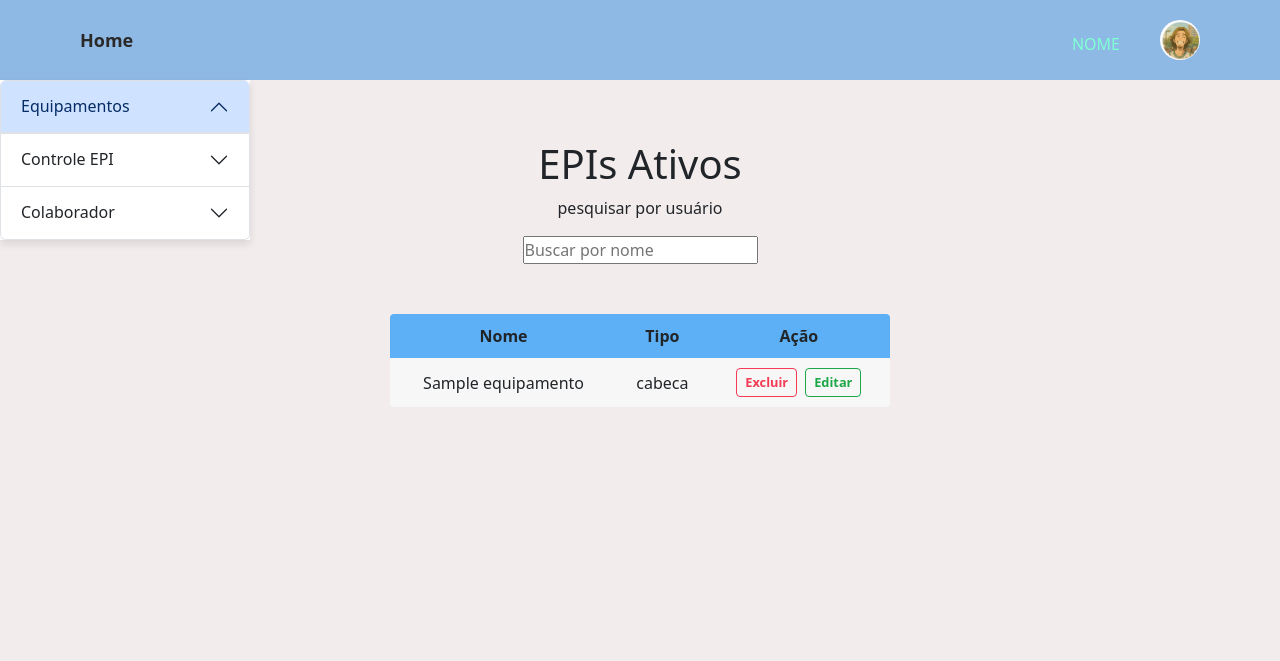
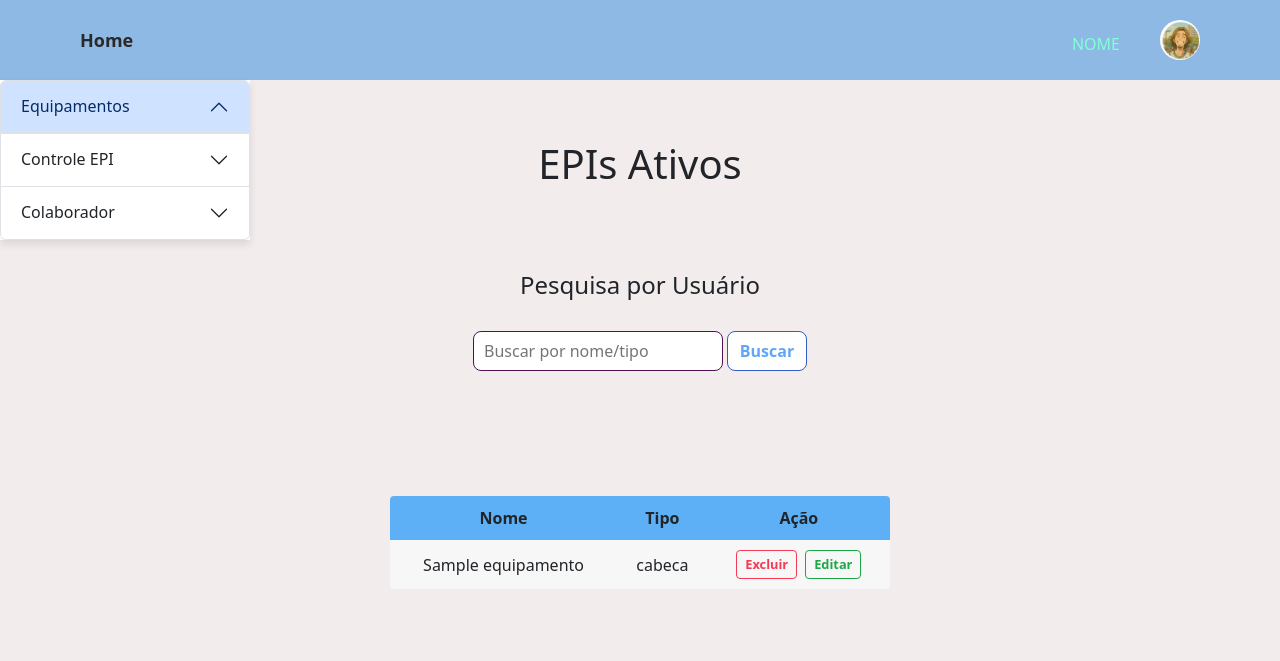
Before and after one commit to marcelovntr/epi, a Django app: page /listagem_epi/ in a window 1280 px wide. Shown: the top 661 px of the page. Run offline with Django 5.2, Linux system fonts and the light colour scheme; tables that the repository leaves empty hold one stand-in row (values such as "Sample post"); some libraries are stand-ins or nearby versions.

Commit message:
função buscar 100% OK em todas listagens e com css ok tbm

```diff
--- a/epi2025/epi/epi_app/static/epi_app/css/listagem_controle.css
+++ b/epi2025/epi/epi_app/static/epi_app/css/listagem_controle.css
@@ -97,3 +97,64 @@
     display: block;
     text-align: center;
 }
+
+.container-busca{
+    width: 50%;
+    min-height: 200px;
+    display: flex;
+    flex-direction: column;
+    justify-content: center;
+    align-items: center;
+    margin: 25px auto;
+    gap: 8px;
+}
+.container-busca form{
+    width: 90%;
+    height: 40px;
+    display: flex;
+    flex-direction: row;
+    justify-content: center;
+    align-items: center;
+    gap: 4px;
+    margin-top: 16px;
+}
+.container-busca input{
+    height: 40px;
+    width: 250px;
+    padding: 4px 10px;
+    border-radius: 8px;
+    border: 1px solid #4d1252;
+}
+.container-busca button{
+    height: 40px;
+    width: 80px;
+    padding: 6px;
+    border-radius: 8px;
+    border: 1px solid #355bc4;
+    background-color: #ffffff;
+    color: rgb(96, 166, 245);
+    font-weight: bold;
+    cursor: pointer;
+    transition: all 0.15s;
+}
+.container-busca button:hover{
+    background-color: rgb(93, 176, 245);
+    color: azure;
+    border: none;
+}
+.texto-icone{
+    width: 250px;
+    display: flex;
+    flex-direction: row;
+    justify-content: center;
+    align-items: center;
+    gap: 8px;
+}
+.texto-icone p {
+    margin: 0;
+    padding: 0;
+    line-height: 1;
+    font-size: 1.1em;
+    display: flex;
+    align-items: center;
+}
--- a/epi2025/epi/epi_app/static/epi_app/css/listagem_epi.css
+++ b/epi2025/epi/epi_app/static/epi_app/css/listagem_epi.css
@@ -109,3 +109,64 @@ justify-content: center;
     display: block;
     text-align: center;
 }
+
+.container-busca{
+    width: 50%;
+    min-height: 200px;
+    display: flex;
+    flex-direction: column;
+    justify-content: center;
+    align-items: center;
+    margin: 25px auto;
+    gap: 8px;
+}
+.container-busca form{
+    width: 90%;
+    height: 40px;
+    display: flex;
+    flex-direction: row;
+    justify-content: center;
+    align-items: center;
+    gap: 4px;
+    margin-top: 16px;
+}
+.container-busca input{
+    height: 40px;
+    width: 250px;
+    padding: 4px 10px;
+    border-radius: 8px;
+    border: 1px solid #4d1252;
+}
+.container-busca button{
+    height: 40px;
+    width: 80px;
+    padding: 6px;
+    border-radius: 8px;
+    border: 1px solid #355bc4;
+    background-color: #ffffff;
+    color: rgb(96, 166, 245);
+    font-weight: bold;
+    cursor: pointer;
+    transition: all 0.15s;
+}
+.container-busca button:hover{
+    background-color: rgb(93, 176, 245);
+    color: azure;
+    border: none;
+}
+.texto-icone{
+    width: 250px;
+    display: flex;
+    flex-direction: row;
+    justify-content: center;
+    align-items: center;
+    gap: 8px;
+}
+.texto-icone p {
+    margin: 0;
+    padding: 0;
+    line-height: 1;
+    font-size: 1.1em;
+    display: flex;
+    align-items: center;
+}
--- a/epi2025/epi/epi_app/templates/epi_app/global/index.html
+++ b/epi2025/epi/epi_app/templates/epi_app/global/index.html
@@ -6,6 +6,7 @@
     <meta charset="UTF-8">
     <meta name="viewport" content="width=device-width, initial-scale=1.0">
     <title>{% block title %}{% endblock title %}</title>
+    <link rel="icon" href="{% static 'epi_app/images/dasdasdas.png' %}" type="image/png">
     <link href="https://cdn.jsdelivr.net/npm/bootstrap@5.3.2/dist/css/bootstrap.min.css" rel="stylesheet">
     <script src="https://cdn.jsdelivr.net/npm/bootstrap@5.3.2/dist/js/bootstrap.bundle.min.js"></script>
     <link rel="stylesheet" href="{% static 'epi_app/css/index.css' %}">
--- a/epi2025/epi/epi_app/templates/epi_app/pages/listagem_epi.html
+++ b/epi2025/epi/epi_app/templates/epi_app/pages/listagem_epi.html
@@ -17,11 +17,24 @@
         {% endfor %}
     </ul>
 {%endif%}
+
 <main class='container-editar-epi'>
     <h1>EPIs Ativos</h1>
-        <p>pesquisar por usuário</p>
-        <input type="text" placeholder="Buscar por nome">
 
+    {% if epis %}
+        <div class="container-busca">
+            <h4>Pesquisa por Usuário</h4>
+            <form action="{% url 'listagem_equipamentos' %}" method="get">
+                <input type="text" name="pesquisa" placeholder="Buscar por nome/tipo">
+                <button type="submit">Buscar</button>
+            </form>
+            {% if pesquisa %}
+                <div class="texto-icone">
+                    <p>Busca: {{pesquisa}} </p>
+                    <a href="{% url 'listagem_equipamentos' %}"><img src="https://cdn-icons-png.freepik.com/512/5835/5835309.png" alt="fechar" width="30px"></a>
+                </div>
+            {% endif %}
+        </div>
 
         <table class="tabela-epi">
             <thead class="tabela-cabecalho-epi">
@@ -50,7 +63,18 @@
                 {% endfor %}
             </tbody>
         </table>
+    {% else %}
+        <div class="msg-sem-dados">
+            <img src="https://cdn-icons-png.flaticon.com/512/1022/1022319.png"
+            alt="sem dados" style="width: 300px; text-align: center;">
+            <p>Ainda não há dados disponíveis!</p>
+            <div class="linha">
 
+                <p>Inicie um registro por aqui:</p>
+                <a href="{% url 'cadastrar_equipamento' %} ">Registrar EPI</a>
+            </div>
+        </div>
+    {% endif %}
 </main>
 
 
--- a/epi2025/epi/epi_app/views.py
+++ b/epi2025/epi/epi_app/views.py
@@ -3,6 +3,7 @@ from django.contrib import messages
 from .models import Colaboradores, Equipamentos, Controle
 from django.views.decorators.http import require_POST
 from datetime import datetime
+from django.db.models import Q
 
 # Create your views here.
 def home(request):
@@ -64,7 +65,11 @@ def deletar_colaborador(request, id):
 def listagem_editar(request):
     pesquisa = request.GET.get('pesquisa')
     if pesquisa:
-        lista_colaboradores = Colaboradores.objects.filter(nome__icontains=pesquisa)
+        lista_colaboradores = Colaboradores.objects.filter(
+            Q(nome__icontains=pesquisa) |
+            Q(setor__icontains=pesquisa) |
+            Q(cargo__icontains=pesquisa)
+            )
         if len(lista_colaboradores) == 0:
             #ou: lista_colaboradores.count() == 0:
             messages.error(request, 'Nenhum colaborador encontrado com esse nome.')
@@ -95,8 +100,19 @@ def cadastro_equipamento(request):
     return render(request, 'epi_app/pages/cadastro_epi.html', context={'equipamento': equipamento})
 
 def listagem_equipamentos(request):
-    lista_epi = Equipamentos.objects.all()
-    return render(request, 'epi_app/pages/listagem_epi.html', context={'epis': lista_epi})
+    pesquisa = request.GET.get('pesquisa')
+    if pesquisa:
+        lista_epi = Equipamentos.objects.filter(
+            # | é OR
+            Q(nome__icontains=pesquisa) |
+            Q(tipo__icontains=pesquisa)
+            )
+        if len(lista_epi) == 0:
+            messages.error(request, 'Equipamento ou tipo não encontrado.')
+            lista_epi = Equipamentos.objects.all()
+    else:
+        lista_epi = Equipamentos.objects.all()
+    return render(request, 'epi_app/pages/listagem_epi.html', context={'epis': lista_epi, 'pesquisa': pesquisa})
 
 @require_POST
 def deletar_equipamento(request, id):
@@ -187,5 +203,17 @@ def cadastrar_controle(request):
         'equipamentos': equipamentos})
 
 def listar_controle(request):
-    lista_controle = Controle.objects.all()
-    return render(request, 'epi_app/pages/listagem_controle.html', context={'controladoria': lista_controle,})
+    pesquisa = request.GET.get('pesquisa')
+    if pesquisa:
+        lista_controle = Controle.objects.filter(
+            # | é OR
+            Q(colaborador__nome__icontains=pesquisa) |
+            Q(equipamento__nome__icontains=pesquisa) |
+            Q(status__icontains=pesquisa)
+            )
+        if len(lista_controle) == 0:
+            messages.error(request, 'Colaborador/equipamento/status não encontrado.')
+            lista_controle = Controle.objects.all()
+    else:
+        lista_controle = Controle.objects.all()
+    return render(request, 'epi_app/pages/listagem_controle.html', context={'controladoria': lista_controle, 'pesquisa': pesquisa})
```
Also changed, not shown: epi2025/epi/epi_app/static/epi_app/css/listagem_editar.css (+37 -0 lines), epi2025/epi/epi_app/templates/epi_app/pages/listagem_controle.html (+14 -3 lines), epi2025/epi/epi_app/templates/epi_app/pages/listagem_editar.html (+13 -1 lines).
